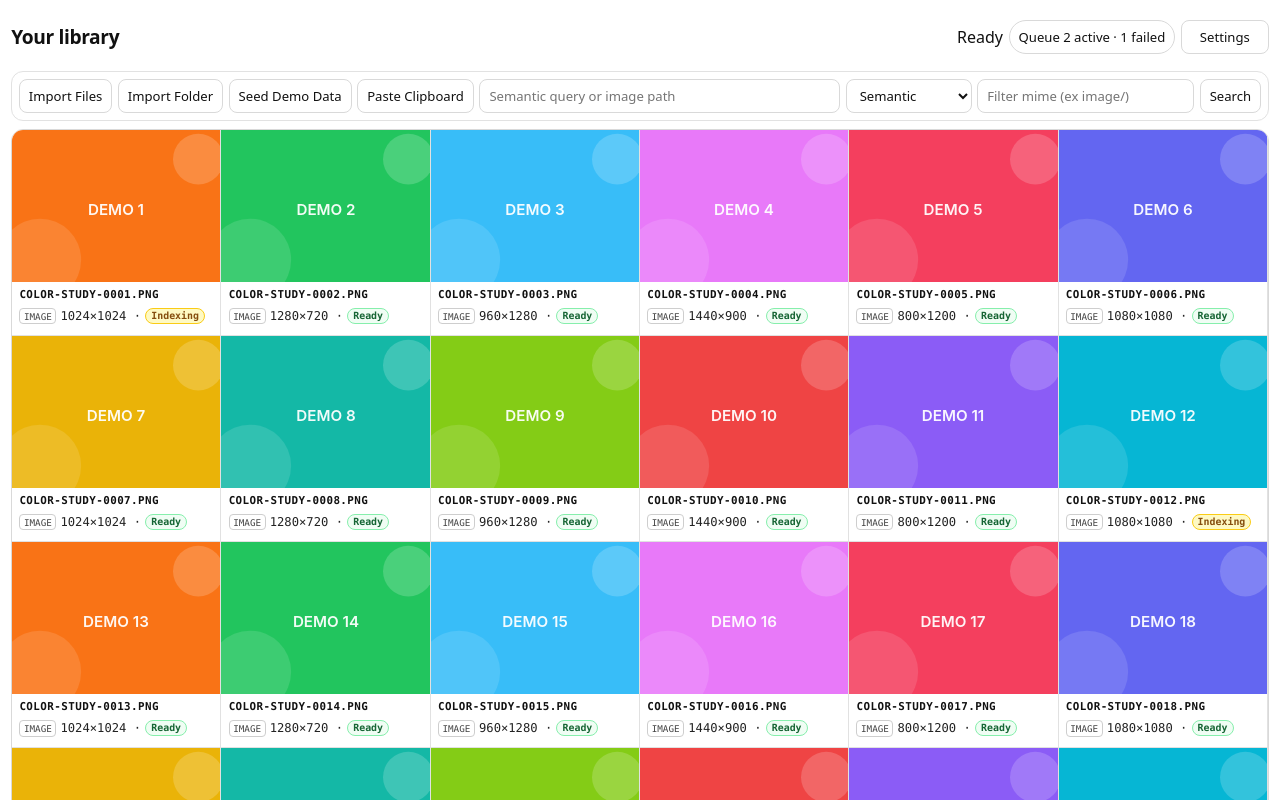
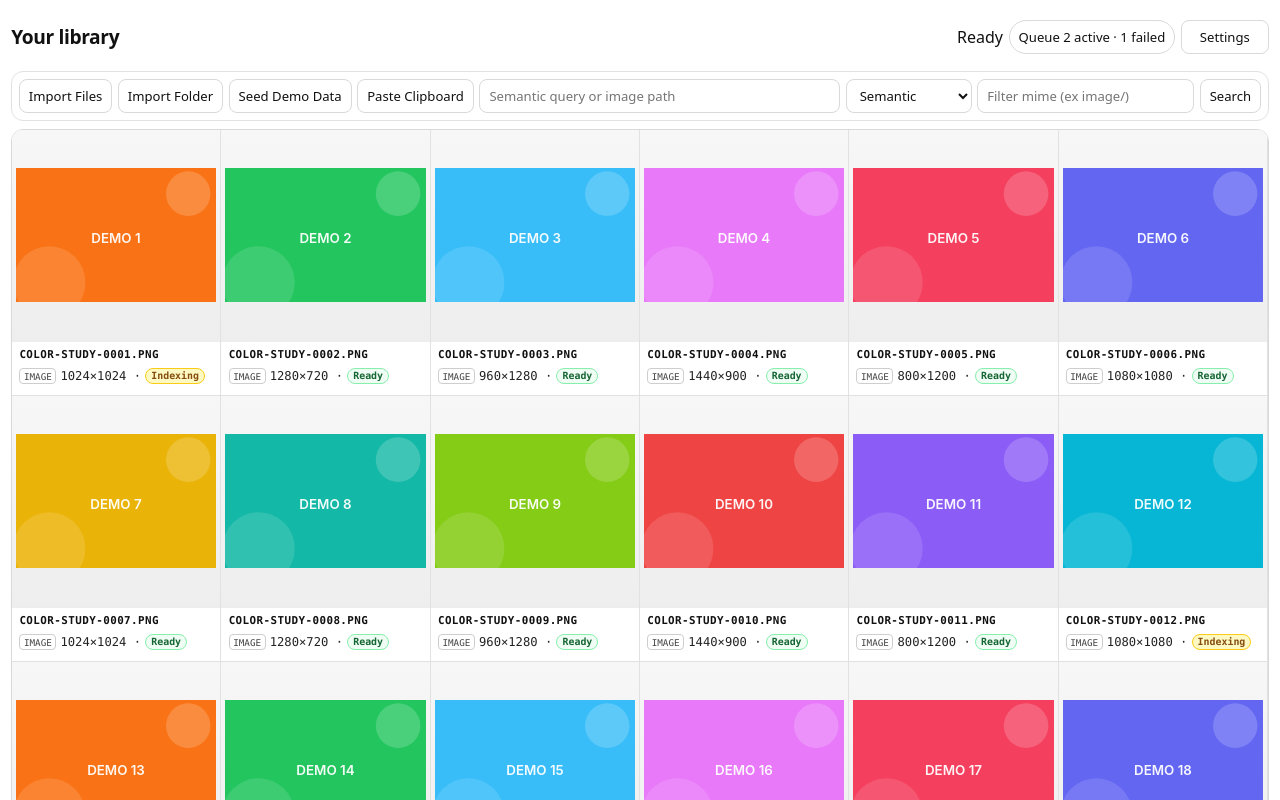
Before and after one commit to rustyameadows/vector-space, a React (Vite) app in the folder apps/desktop/: page / in a window 1280 px wide. Shown: the top 800 px of the page. Built offline with nearby package versions, Linux system fonts and the light colour scheme.

Commit message:
Preserve aspect ratio in library grid

```diff
--- a/apps/desktop/src/renderer/App.tsx
+++ b/apps/desktop/src/renderer/App.tsx
@@ -644,7 +644,9 @@ export const App = () => {
                 onClick={() => setSelectedAssetId(asset.id)}
                 onDoubleClick={() => openAssetViewer(asset.id)}
               >
-                {imageSrc ? <img src={imageSrc} alt={asset.id} /> : <div className="placeholder" />}
+                <div className="card-media">
+                  {imageSrc ? <img src={imageSrc} alt={asset.id} /> : <div className="placeholder" />}
+                </div>
                 <div className="card-meta">
                   <strong className="asset-name">{formatAssetLabel(asset)}</strong>
                   <p className="asset-dimensions">
--- a/apps/desktop/src/renderer/styles.css
+++ b/apps/desktop/src/renderer/styles.css
@@ -199,7 +199,7 @@ li {
 
 .card {
   display: grid;
-  grid-template-rows: 152px auto;
+  grid-template-rows: 212px auto;
   border-right: 1px solid #e1e1e1;
   border-bottom: 1px solid #e1e1e1;
   background: #ffffff;
@@ -211,15 +211,28 @@ li {
   outline-offset: -1px;
 }
 
-.card img,
-.placeholder {
-  width: 100%;
-  height: 100%;
-  object-fit: cover;
+.card-media {
+  display: flex;
+  align-items: center;
+  justify-content: center;
+  min-height: 0;
+  padding: 0.25rem;
+  background: linear-gradient(180deg, #f7f7f7 0%, #eeeeee 100%);
+  border-bottom: 1px solid #ededed;
+}
+
+.card-media img {
+  display: block;
+  width: auto;
+  height: auto;
+  max-width: 100%;
+  max-height: 100%;
   background: #ffffff;
 }
 
-.placeholder {
+.card-media .placeholder {
+  width: 100%;
+  height: 100%;
   background: #fafafa;
 }
 
```
